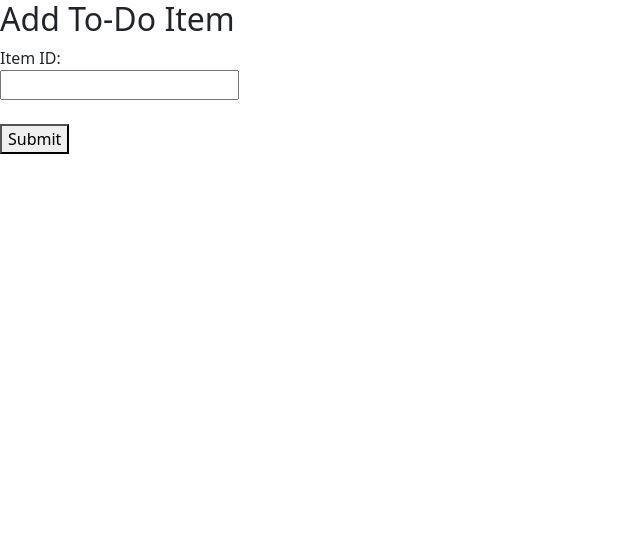
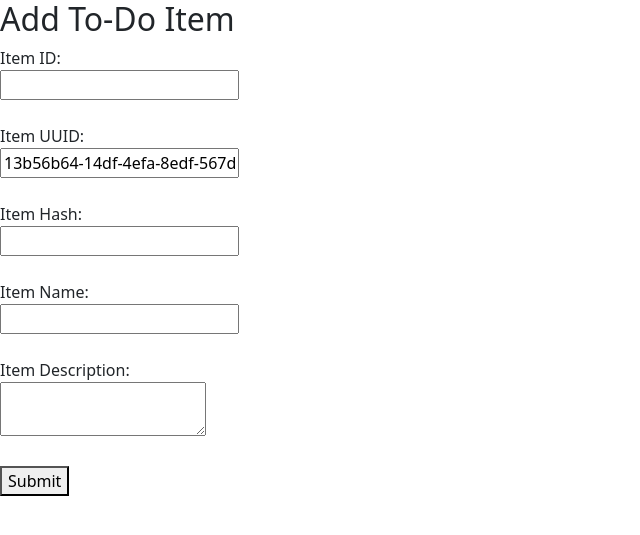
Before and after one commit to susantadas/tutedute, a Flask app: template templates/todo.html in a window 1280 px wide. Shown: the top 535 px of the page, without its empty margins (0-640 px from the left). Run offline with Flask 3, Linux system fonts and the light colour scheme; the template is opened without the code that fills it, so the values that code supplies are empty; some libraries are stand-ins or nearby versions.

Commit message:
Reset to Item ID state and recommitted changes

```diff
--- a/templates/todo.html
+++ b/templates/todo.html
@@ -22,6 +22,14 @@
     <form action="/submittodoitem" method="POST">
         <label>Item ID:</label><br>
         <input type="text" name="itemId" required><br><br>
+        <label>Item UUID:</label><br>
+        <input type="text" name="itemUUID" required><br><br>
+        <label>Item Hash:</label><br>
+        <input type="text" name="itemHash" required><br><br>
+        <label>Item Name:</label><br>
+        <input type="text" name="itemName" required><br><br>
+        <label>Item Description:</label><br>
+        <textarea name="itemDescription" required></textarea><br><br>
         <button type="submit">Submit</button>
     </form>
 
```
